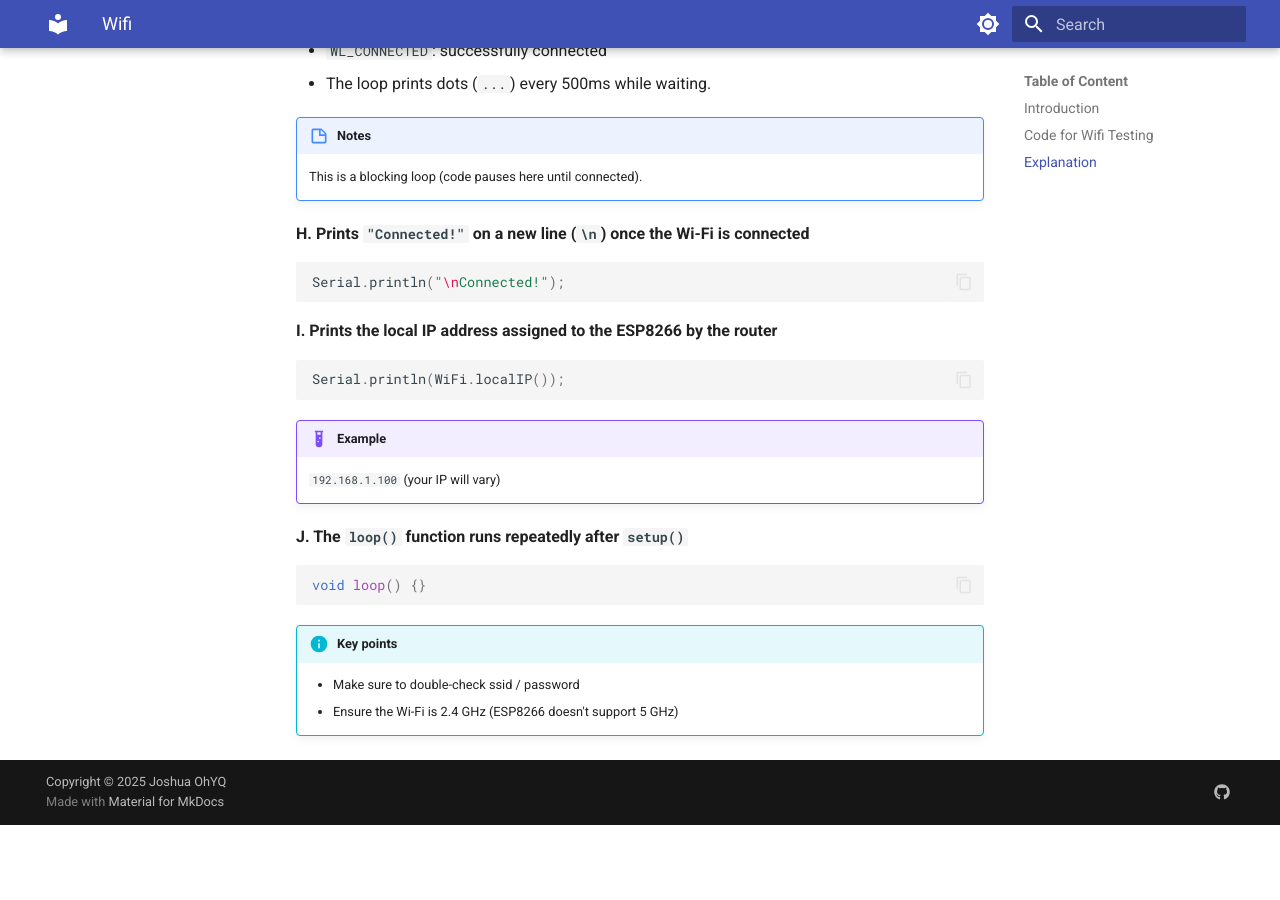
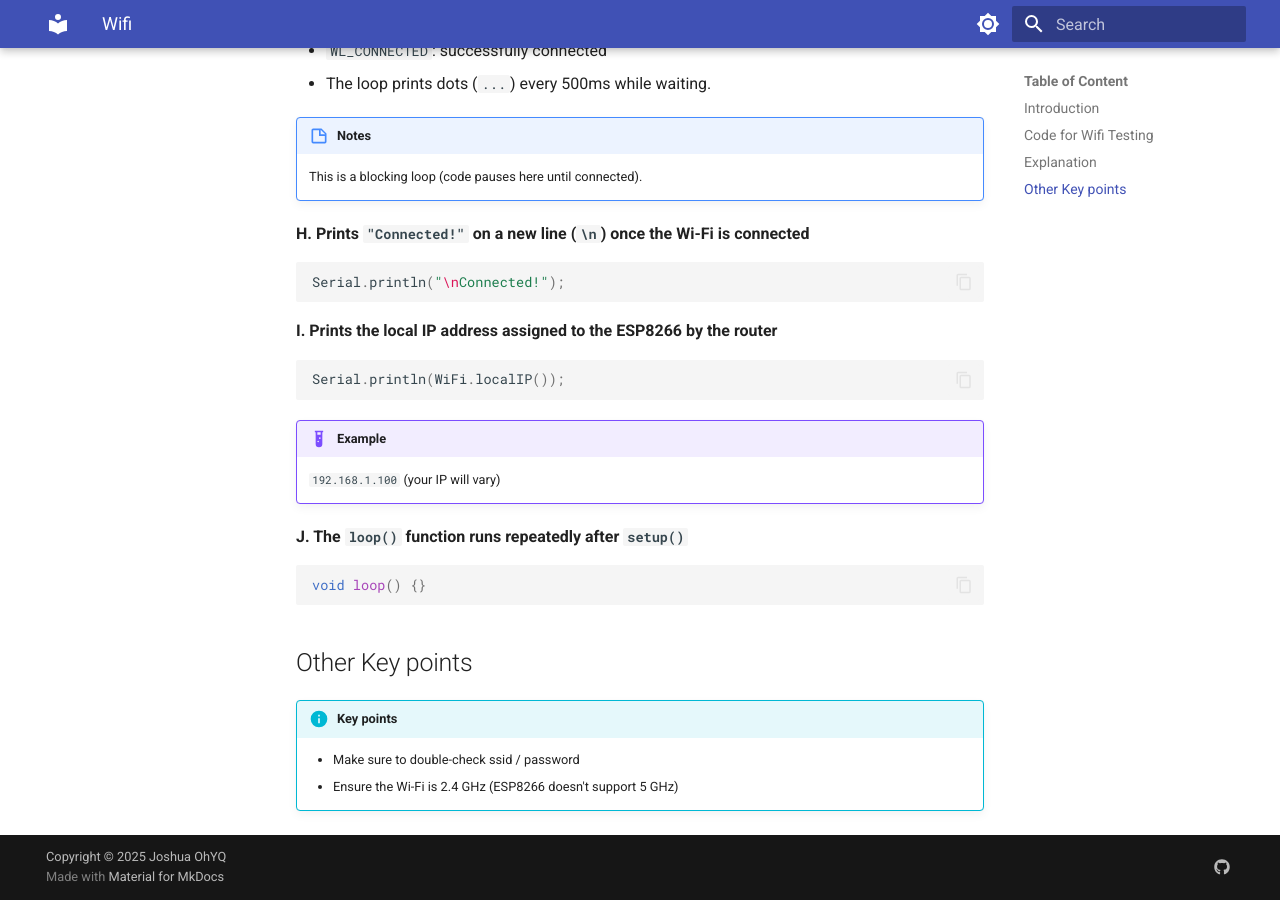
Before and after one commit to JoshuaOhYQ/BEEE, an MkDocs documentation site: the page built from docs/EPM2003 Project Management/wifi.md, in a window 1280 px wide and 900 px high, scrolled down 2168 px. Built offline with MkDocs 1.6.1 and Material for MkDocs 9.7.7, drawn with Linux system fonts in a browser that asks for light colours; before the commit the page ends 2993 px from its top, so only the background shows below that.

Commit message:
Update wifi.md

````diff
--- a/docs/EPM2003 Project Management/wifi.md
+++ b/docs/EPM2003 Project Management/wifi.md
@@ -124,6 +124,7 @@ Serial.println(WiFi.localIP());
 void loop() {}
 ```
 
+## Other Key points
 
 !!! Info "Key points"
 
````
